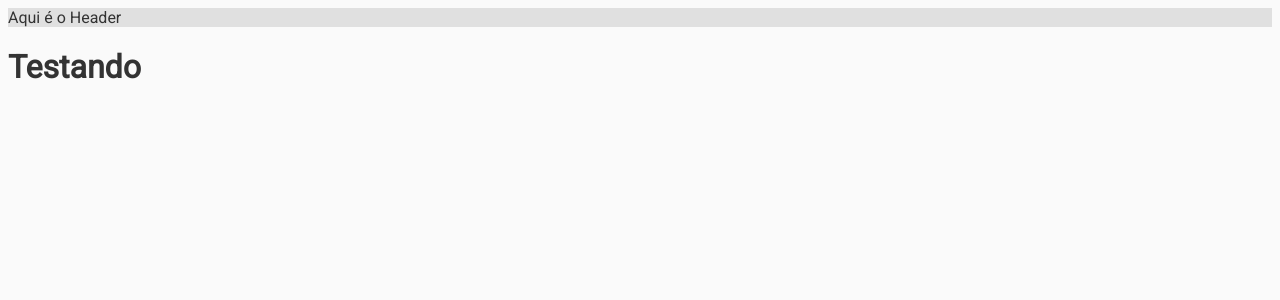
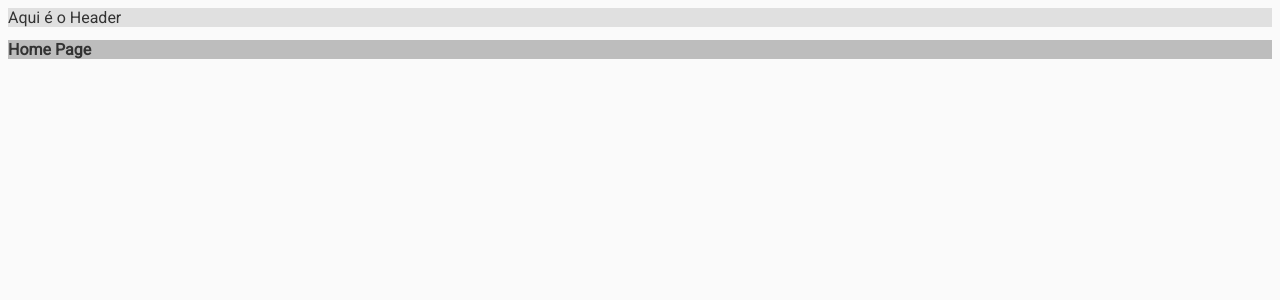
Before and after one commit to marcosaureliob/maoNoArado, a Next.js app: page / in a window 1280 px wide. Shown: the top 300 px of the page. Built offline with nearby package versions, Linux system fonts and the light colour scheme.

Commit message:
Main page setup

```diff
--- a/src/app/page.tsx
+++ b/src/app/page.tsx
@@ -1,10 +1,11 @@
 import { Header } from '@/components/Patterns/Header'
+import { Home } from './pages/Home'
 
-export default function Home() {
+export default function App() {
   return (
     <div>
       <Header />
-      <h1>Testando</h1>
+      <Home />
     </div>
   )
 }
--- /dev/null
+++ b/src/app/pages/Home/index.tsx
@@ -0,0 +1,9 @@
+import styles from './styles.module.scss'
+
+export function Home() {
+  return (
+    <div className={styles.homeContainer}>
+      <h2>Home Page</h2>
+    </div>
+  )
+}
--- /dev/null
+++ b/src/app/pages/Home/styles.module.scss
@@ -0,0 +1,9 @@
+@import '../../../styles/mixinsThemes';
+
+.homeContainer {
+    background-color: $gray-600;
+
+    h2 {
+        font-size: 1rem;
+    }
+}
```
